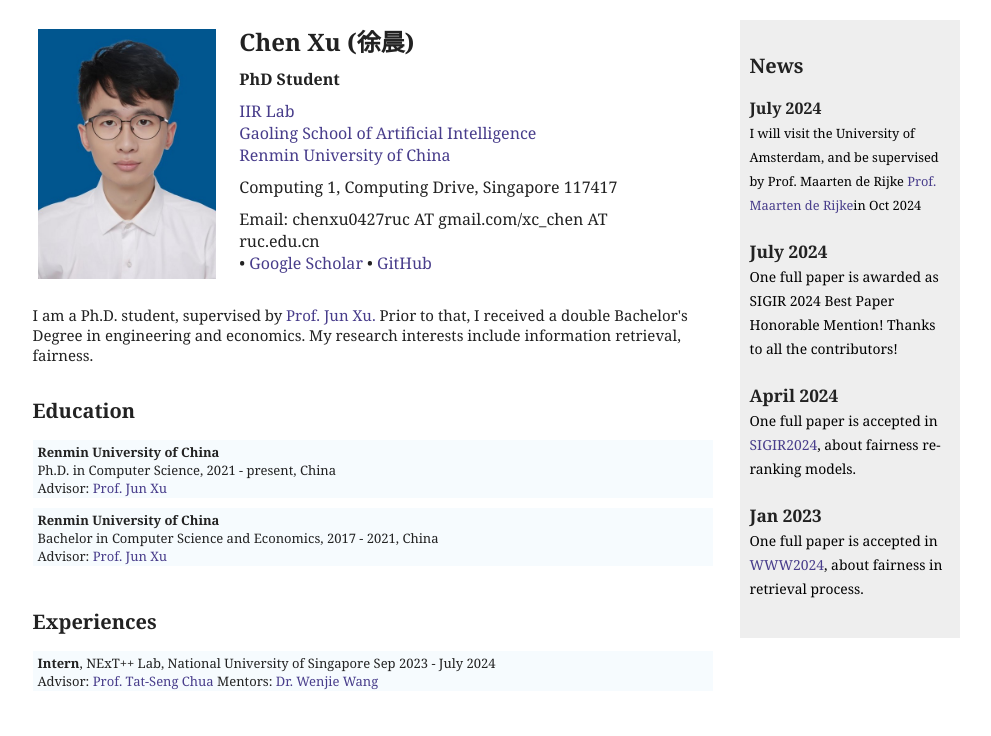
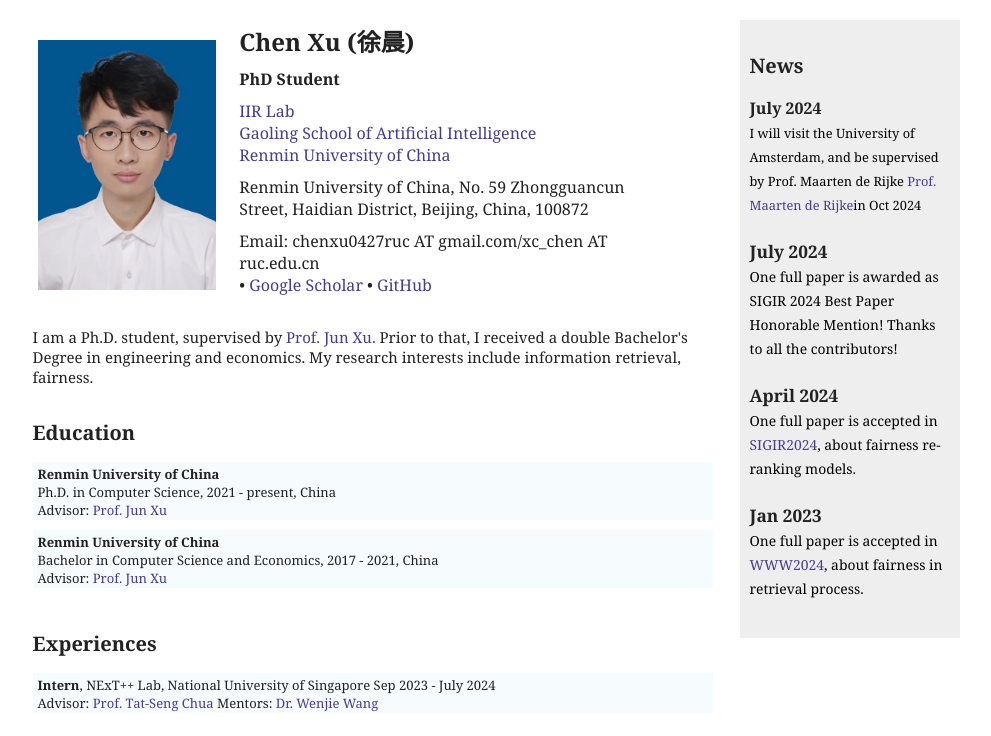
Before and after one commit to XuChen0427/xuchen0427.github.io, a plain HTML site: page index.html in a window 1280 px wide. Shown: the top 736 px of the page, without its empty margins (144-1135 px from the left). Drawn offline with Linux system fonts and the light colour scheme.

Commit message:
Update index.html

```diff
--- a/index.html
+++ b/index.html
@@ -77,7 +77,7 @@
 <a href="http://ai.ruc.edu.cn/", target="_blank">Gaoling School of Artificial Intelligence</a><br/>
 <a href="https://www.ruc.edu.cn/", target="_blank">Renmin University of China</a><br/>
 </p><p style="margin-left:0px;">
-Computing 1, Computing Drive, Singapore 117417<br>
+Renmin University of China, No. 59 Zhongguancun Street, Haidian District, Beijing, China, 100872<br>
 </p><p style="margin-left:0px;">
 Email: chenxu0427ruc AT gmail.com/xc_chen AT ruc.edu.cn</a><br>
 &bull; <!--<a href="files/wenjiewang_CV.pdf">CV</a> &bull;--> <a href="https://scholar.google.com/citations?user=X0tPJdUAAAAJ&hl=en">Google Scholar</a> &bull; <a href="https://github.com/XuChen0427/">GitHub</a> <br>
```
